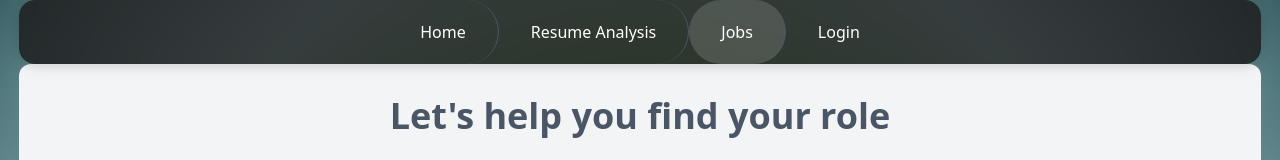
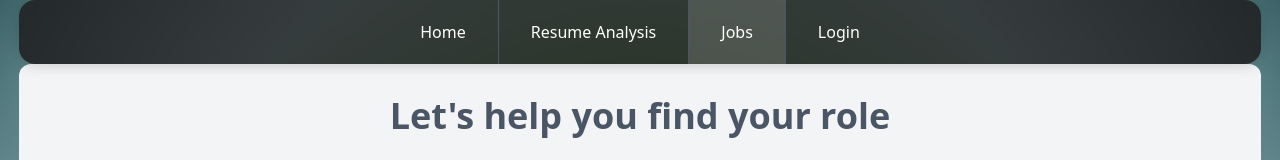
Before and after one commit to Mikayelll1/job-aggregator-demo, a React (Vite) app: page /jobs in a window 1280 px wide. Shown: the top 160 px of the page. Built offline with nearby package versions, Linux system fonts and the light colour scheme; no server answers.

Commit message:
Update Navbar.tsx

```diff
--- a/src/components/Navbar.tsx
+++ b/src/components/Navbar.tsx
@@ -70,7 +70,6 @@ const Navbar = () => {
       className={`
         relative
         cursor-pointer
-        rounded-full
         px-8 py-2
         font-semibold
         transition-colors duration-300 ease-in-out
```
